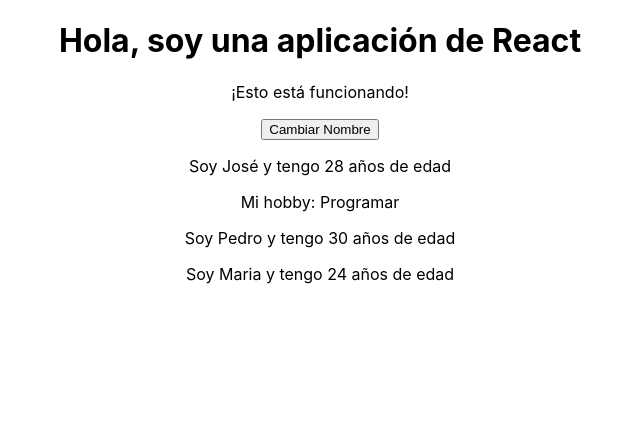
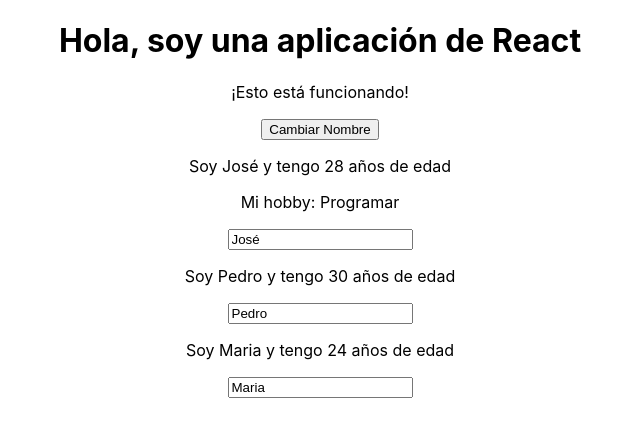
Before and after one commit to AbelardoRivas/react-app, a React (Create React App) app: page / in a window 1280 px wide. Shown: the top 436 px of the page, without its empty margins (320-960 px from the left). Built offline with nearby package versions, Linux system fonts and the light colour scheme.

Commit message:
Cambiar datos de forma dinámica

```diff
--- a/src/App.js
+++ b/src/App.js
@@ -17,7 +17,11 @@
 propiedades
 
 NOTA: es recomendable usar componente con funciones ya que state
-hace la aplicación más impredecible*/
+hace la aplicación más impredecible
+
+.bind enlaza un argumento a un método
+
+target y value son palabras reservadas para acceder a las propiedades de React*/
 import Persona from './Persona/Persona';
 
 class App extends Component {
@@ -29,16 +33,26 @@
     ]
   }
 
-  cambiarNombre = () =>{ //Método
+  cambiarNombre = (nuevoNombre) =>{ //Método
       //console.log('¡Hizo click!');
       //NO HACER ESTO: this.state.personas[0].nombre = 'Andrés';
       this.setState({
           personas:[
-          {nombre: 'Andrés', edad: 28},
-          {nombre: 'Pedro', edad: 30},
+          {nombre: 'José', edad: 28},
+          {nombre: nuevoNombre, edad: 30},
           {nombre: 'Maria', edad: 26}
         ]
       })
+  }
+
+  eventoCambiarNombre = (event) =>{
+    this.setState({
+        personas:[
+        {nombre: 'José', edad: 28},
+        {nombre: event.target.value, edad: 30},
+        {nombre: 'Maria', edad: 26}
+      ]
+    })
   }
 
   render() {
@@ -46,10 +60,18 @@
       <div className="App">
         <h1>Hola, soy una aplicación de React</h1>
         <p>¡Esto está funcionando!</p>
-        <button onClick={this.cambiarNombre}>Cambiar Nombre</button>
-        <Persona nombre={this.state.personas[0].nombre} edad={this.state.personas[0].edad}>Mi hobby: Programar</Persona>
-        <Persona nombre={this.state.personas[1].nombre} edad={this.state.personas[1].edad}/>
-        <Persona nombre={this.state.personas[2].nombre} edad={this.state.personas[2].edad}/>
+        <button onClick={this.cambiarNombre.bind(this, 'Andrés')}>Cambiar Nombre</button>
+        <Persona
+          nombre={this.state.personas[0].nombre}
+          edad={this.state.personas[0].edad}>Mi hobby: Programar</Persona>
+        <Persona
+          nombre={this.state.personas[1].nombre}
+          edad={this.state.personas[1].edad}
+          click={this.cambiarNombre.bind(this, '¡Andrés!')}
+          cambiado={this.eventoCambiarNombre}/>
+        <Persona
+          nombre={this.state.personas[2].nombre}
+          edad={this.state.personas[2].edad}/>
       </div>
       /*<Persona nombre="Abelardo" edad="21">Mi hobby: Programar</Persona>
       <Persona nombre="Manuel" edad="22"/>
--- a/src/Persona/Persona.js
+++ b/src/Persona/Persona.js
@@ -21,8 +21,9 @@
 const persona = (prop) => {
   return (
     <div>
-      <p>Soy {prop.nombre} y tengo {prop.edad} años de edad</p>
+      <p onClick={prop.click}>Soy {prop.nombre} y tengo {prop.edad} años de edad</p>
       <p>{prop.children}</p>
+      <input type="text" onChange={prop.cambiado} value={prop.nombre}/>
     </div>
     //return <p>Soy una persona y tengo {Math.floor(Math.random() * 30)} años de edad</p>
   )
```
